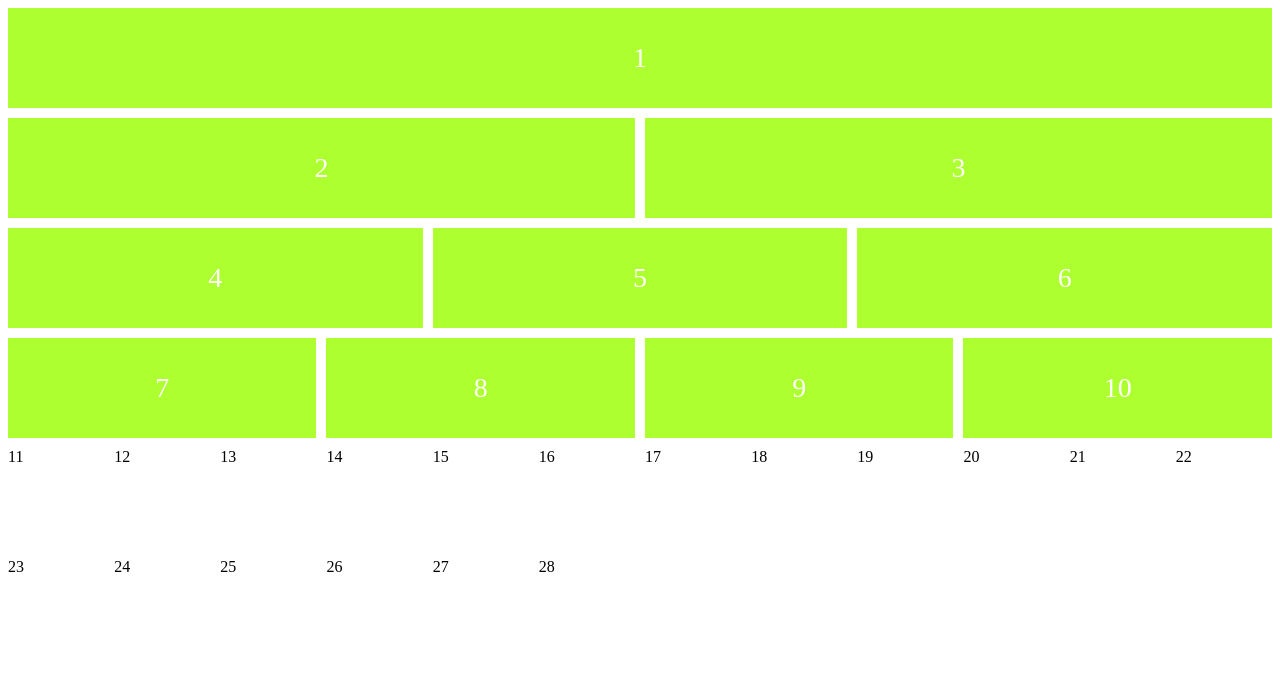
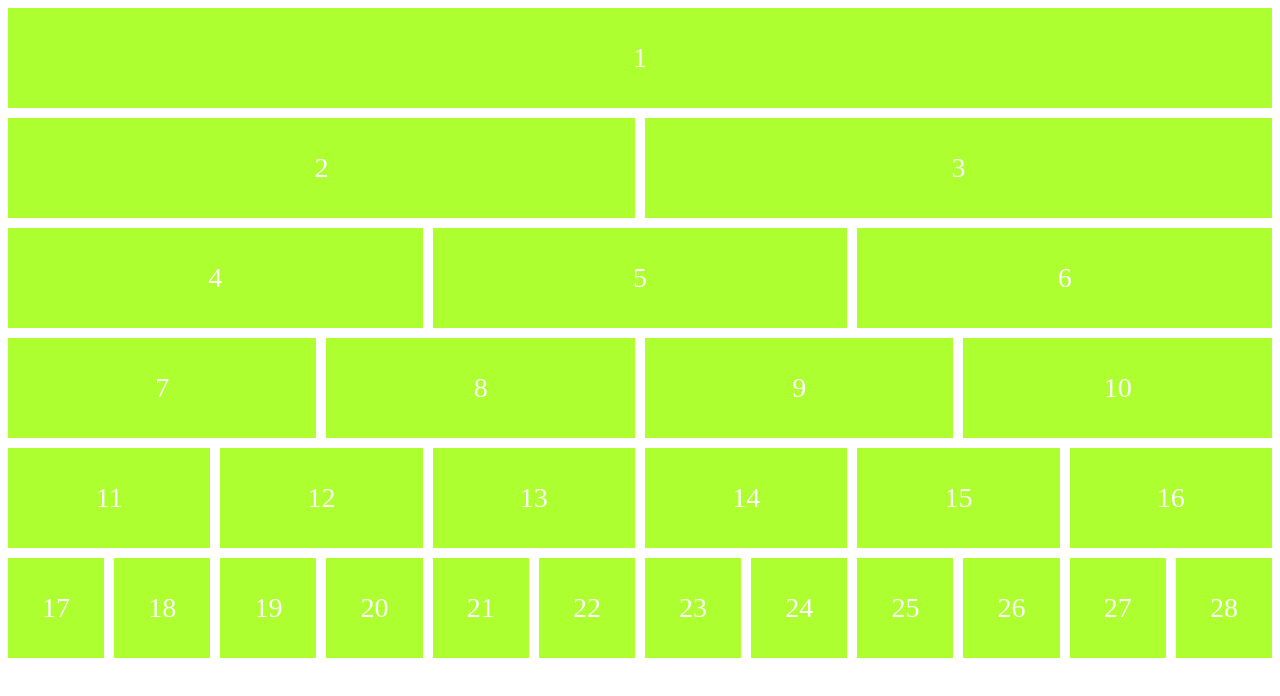
Before and after one commit to courtneysciarrillo/GridPracticeCSS, a plain HTML site: page GridPracticeCSS/IndexTwo.html in a window 1280 px wide. Drawn offline with Linux system fonts and the light colour scheme.

Commit message:
Practice Two

```diff
--- a/GridPracticeCSS/StyleTwo.css
+++ b/GridPracticeCSS/StyleTwo.css
@@ -105,3 +105,183 @@
     text-align: center;
     line-height: 100px;
 }
+
+.grid-item-11 {
+    grid-row-start: 5;
+    grid-column: 1 / span 2;
+    background-color: greenyellow;
+    color: white;
+    font-size: 28px;
+    text-align: center;
+    line-height: 100px;
+}
+
+.grid-item-12 {
+    grid-row-start: 5;
+    grid-column: 3 / span 2;
+    background-color: greenyellow;
+    color: white;
+    font-size: 28px;
+    text-align: center;
+    line-height: 100px;
+}
+
+.grid-item-13 {
+    grid-row-start: 5;
+    grid-column: 5 / span 2;
+    background-color: greenyellow;
+    color: white;
+    font-size: 28px;
+    text-align: center;
+    line-height: 100px;
+}
+
+.grid-item-14 {
+    grid-row-start: 5;
+    grid-column: 7 / span 2;
+    background-color: greenyellow;
+    color: white;
+    font-size: 28px;
+    text-align: center;
+    line-height: 100px;
+}
+
+.grid-item-15 {
+    grid-row-start: 5;
+    grid-column: 9 / span 2;
+    background-color: greenyellow;
+    color: white;
+    font-size: 28px;
+    text-align: center;
+    line-height: 100px;
+}
+
+.grid-item-16 {
+    grid-row-start: 5;
+    grid-column: 11 / span 2;
+    background-color: greenyellow;
+    color: white;
+    font-size: 28px;
+    text-align: center;
+    line-height: 100px;
+}
+
+.grid-item-17 {
+    grid-row-start: 6;
+    grid-column: 1;
+    background-color: greenyellow;
+    color: white;
+    font-size: 28px;
+    text-align: center;
+    line-height: 100px;
+}
+
+.grid-item-18 {
+    grid-row-start: 6;
+    grid-column: 2;
+    background-color: greenyellow;
+    color: white;
+    font-size: 28px;
+    text-align: center;
+    line-height: 100px;
+}
+
+.grid-item-19 {
+    grid-row-start: 6;
+    grid-column: 3;
+    background-color: greenyellow;
+    color: white;
+    font-size: 28px;
+    text-align: center;
+    line-height: 100px;
+}
+
+.grid-item-20 {
+    grid-row-start: 6;
+    grid-column: 4;
+    background-color: greenyellow;
+    color: white;
+    font-size: 28px;
+    text-align: center;
+    line-height: 100px;
+}
+
+.grid-item-21 {
+    grid-row-start: 6;
+    grid-column: 5;
+    background-color: greenyellow;
+    color: white;
+    font-size: 28px;
+    text-align: center;
+    line-height: 100px;
+}
+
+.grid-item-22 {
+    grid-row-start: 6;
+    grid-column: 6;
+    background-color: greenyellow;
+    color: white;
+    font-size: 28px;
+    text-align: center;
+    line-height: 100px;
+}
+
+.grid-item-23 {
+    grid-row-start: 6;
+    grid-column: 7;
+    background-color: greenyellow;
+    color: white;
+    font-size: 28px;
+    text-align: center;
+    line-height: 100px;
+}
+
+.grid-item-24 {
+    grid-row-start: 6;
+    grid-column: 8;
+    background-color: greenyellow;
+    color: white;
+    font-size: 28px;
+    text-align: center;
+    line-height: 100px;
+}
+
+.grid-item-25 {
+    grid-row-start: 6;
+    grid-column: 9;
+    background-color: greenyellow;
+    color: white;
+    font-size: 28px;
+    text-align: center;
+    line-height: 100px;
+}
+
+.grid-item-26 {
+    grid-row-start: 6;
+    grid-column: 10;
+    background-color: greenyellow;
+    color: white;
+    font-size: 28px;
+    text-align: center;
+    line-height: 100px;
+}
+
+.grid-item-27 {
+    grid-row-start: 6;
+    grid-column: 11;
+    background-color: greenyellow;
+    color: white;
+    font-size: 28px;
+    text-align: center;
+    line-height: 100px;
+}
+
+.grid-item-28 {
+    grid-row-start: 6;
+    grid-column: 12;
+    background-color: greenyellow;
+    color: white;
+    font-size: 28px;
+    text-align: center;
+    line-height: 100px;
+}
```
